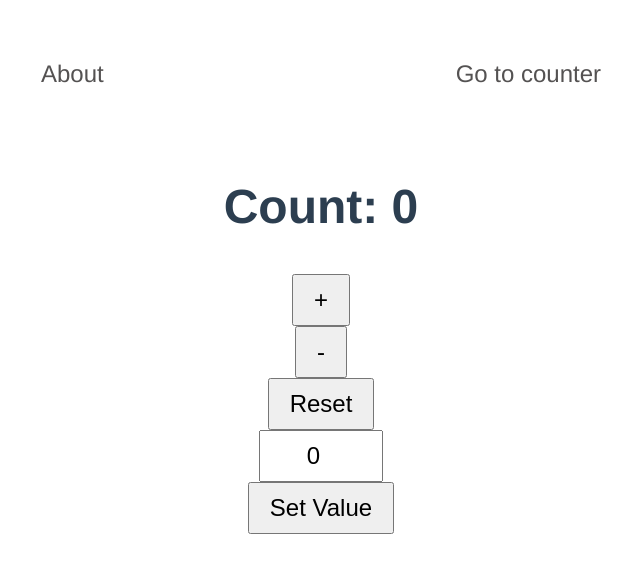
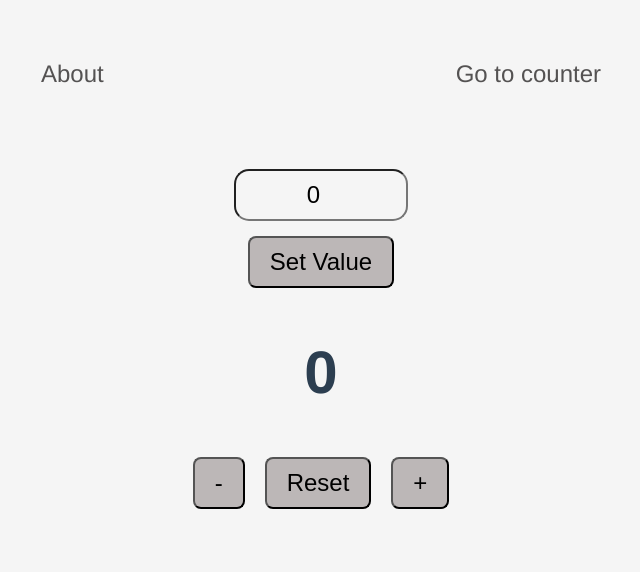
Before and after one commit to Aloofmonk/counter-counter, a Vue app: page /counter in a window 1280 px wide. Shown: the top 572 px of the page, without its empty margins (319-959 px from the left). Built offline with nearby package versions, Linux system fonts and the light colour scheme.

Commit message:
stylethree

```diff
--- a/src/App.vue
+++ b/src/App.vue
@@ -1,10 +1,13 @@
 <template>
-  <nav class="hnav">
-    <router-link class="link" to="/">About</router-link>
-    <router-link class="link" to="/counter">Go to counter</router-link>
-  </nav>
+  <div class="body">
 
-  <router-view></router-view>
+    <nav class="hnav">
+      <router-link class="link" to="/">About</router-link>
+      <router-link class="link" to="/counter">Go to counter</router-link>
+    </nav>
+
+    <router-view></router-view>
+  </div>
 </template>
 
 <script>
@@ -24,6 +27,10 @@ export default {
   color: #2c3e50;
   margin-top: 60px;
 }
+*{
+  background: whitesmoke
+  ;
+}
 .hnav{
   display: flex;
   justify-content: space-evenly;
--- a/src/components/About.vue
+++ b/src/components/About.vue
@@ -19,7 +19,6 @@
 }
 h1{
 	text-align: justify center;
-
 }
 
 </style>
--- a/src/components/MyCounter.vue
+++ b/src/components/MyCounter.vue
@@ -1,11 +1,13 @@
 <template>
 	<div class="counter">
-		<h2>Count: {{ count }}</h2>
-		<button @click="increment">+</button>
-		<button @click="decrement">-</button>
-		<button @click="reset">Reset</button>
 		<input type="number" v-model.number="value" />
 		<button @click="setValue(value)">Set Value</button>
+		<h2>{{ count }}</h2>
+		<div class="button-cont">
+			<button @click="decrement">-</button>
+			<button @click="reset">Reset</button>
+			<button @click="increment">+</button>
+		</div>
 	</div>
 </template>
 
@@ -49,25 +51,34 @@ export default {
 	display: flex;
 	flex-direction: column;
 	align-items: center;
+	justify-content: center;
 	margin-top: 50px;
-	height: 100vh;
+	height: 50vh;
 }
 
 h2 {
-	font-size: 48px;
+	font-size: 60px;
 }
 
 button {
 	font-size: 24px;
 	padding: 10px 20px;
 	margin: 0 10px;
+	border-radius: 8px;
+	background: rgb(188, 183, 183);
+}
+
+button:active {
+	background: grey;
 }
 
 input {
 	font-size: 24px;
-	padding: 10px;
+	padding: 10px 35px;
 	margin: 0 10px;
 	width: 100px;
 	text-align: center;
+	margin-bottom: 15px;
+	border-radius: 15px;
 }
 </style>
```
